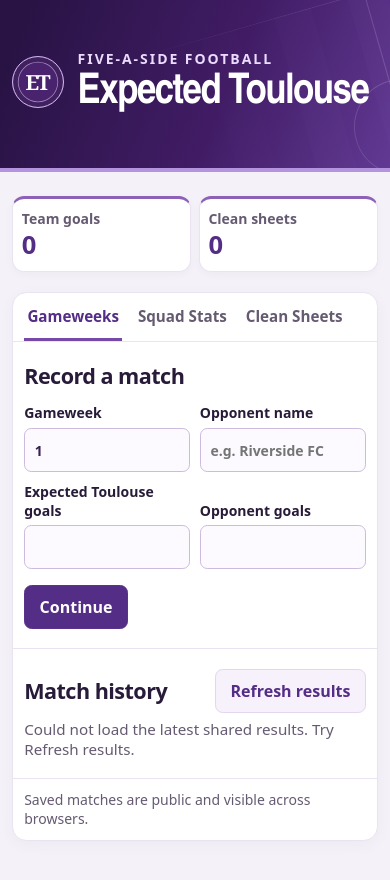
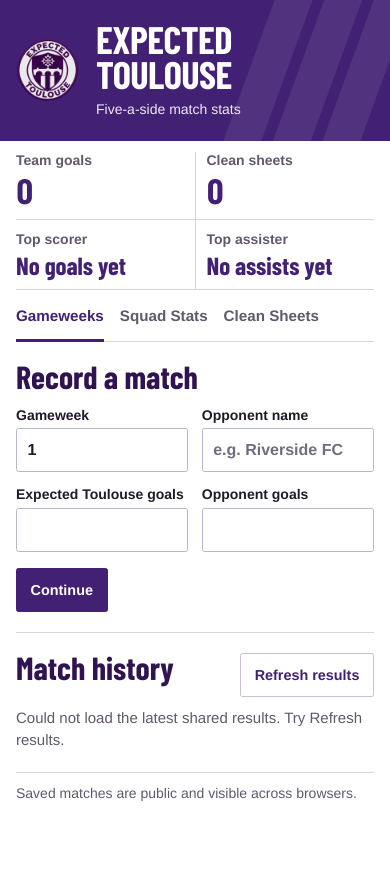
Before and after one commit to kiranfinamordamania/expected-toulouse, a plain HTML site: page index.html in a window 390 px wide. After the commit the page ends 858 px from the top, so only its background shows below. Drawn offline with Linux system fonts and the light colour scheme; no server answers.

Commit message:
Give Expected Toulouse a club crest and squad leaders

```diff
--- a/index.html
+++ b/index.html
@@ -3,29 +3,33 @@
 <head>
   <meta charset="utf-8">
   <meta name="viewport" content="width=device-width, initial-scale=1">
-  <meta name="theme-color" content="#281344">
-  <meta http-equiv="Content-Security-Policy" content="default-src 'none'; script-src 'self'; style-src 'self'; connect-src https://api.github.com; base-uri 'none'; form-action 'none'">
+  <meta name="theme-color" content="#422073">
+  <meta http-equiv="Content-Security-Policy" content="default-src 'none'; script-src 'self'; style-src 'self'; img-src 'self'; font-src 'self'; connect-src https://api.github.com; base-uri 'none'; form-action 'none'">
   <meta name="description" content="Goals, assists and clean sheets for the Expected Toulouse five-a-side squad.">
   <title>Expected Toulouse · Match Stats</title>
-  <link rel="stylesheet" href="./styles.css?v=delete-1">
-  <script src="./stats.js?v=delete-1" defer></script>
+  <link rel="icon" href="./expected-toulouse-crest.png" type="image/png">
+  <link rel="stylesheet" href="./styles.css?v=club-1">
+  <script src="./stats.js?v=club-1" defer></script>
 </head>
 <body>
-  <header class="hero">
-    <div class="hero-inner wrap">
-      <div class="crest" aria-hidden="true">ET</div>
-      <div class="hero-copy">
-        <p class="eyebrow">Five-a-side football</p>
+  <header class="masthead">
+    <div class="masthead-inner wrap">
+      <img class="crest" src="./expected-toulouse-crest.png" alt="" width="320" height="320">
+      <div>
         <h1>Expected Toulouse</h1>
+        <p class="masthead-subtitle">Five-a-side match stats</p>
       </div>
-      <div class="pitch" aria-hidden="true"><div class="pitch-circle"></div></div>
     </div>
   </header>
 
   <main class="wrap">
-    <section class="totals" aria-label="Team totals">
-      <div class="total-card"><p>Team goals</p><strong id="team-goals">0</strong></div>
-      <div class="total-card"><p>Clean sheets</p><strong id="team-clean-sheets">0</strong></div>
+    <section class="season-overview" aria-label="Team totals and leaders">
+      <dl class="stats-strip">
+        <div class="stat"><dt>Team goals</dt><dd id="team-goals">0</dd></div>
+        <div class="stat"><dt>Clean sheets</dt><dd id="team-clean-sheets">0</dd></div>
+        <div class="leader"><dt>Top scorer</dt><dd><strong id="top-scorer">No goals yet</strong><span id="top-scorer-count"></span></dd></div>
+        <div class="leader"><dt>Top assister</dt><dd><strong id="top-assister">No assists yet</strong><span id="top-assister-count"></span></dd></div>
+      </dl>
     </section>
 
     <section class="board" aria-label="Player statistics">
@@ -96,10 +100,7 @@
           <p>Goalkeeper</p>
         </div>
         <div class="keeper-row">
-          <div class="player">
-            <span class="initials is-keeper" aria-hidden="true">Z</span>
-            <div>Zach <span class="keeper-tag">GK</span></div>
-          </div>
+          <div class="player">Zach <span class="keeper-tag">GK</span></div>
           <strong id="keeper-counter">0</strong>
         </div>
         <p class="keeper-note">Zach earns a clean sheet each time Expected Toulouse wins without conceding.</p>
--- a/stats.js
+++ b/stats.js
@@ -143,12 +143,8 @@ async function writeSharedMatch(week, baseline, replacement) {
 
 function playerLabel(player) {
   const identity = element('div', undefined, 'player');
-  const keeper = player === 'Zach';
-  const initials = element('span', player === 'Ben 2' ? 'B2' : player[0], keeper ? 'initials is-keeper' : 'initials');
-  initials.setAttribute('aria-hidden', 'true');
-  const name = element('div', player);
-  if (keeper) name.append(' ', element('span', 'GK', 'keeper-tag'));
-  identity.append(initials, name);
+  identity.textContent = player;
+  if (player === 'Zach') identity.append(element('span', 'GK', 'keeper-tag'));
   return identity;
 }
 
@@ -178,7 +174,9 @@ function renderHistory(container, records, editable = false) {
     const top = element('div', undefined, 'match-card-top');
     const title = element('div');
     const actions = element('div', undefined, 'match-card-actions');
-    title.append(element('h3', `Gameweek ${match.week}`), element('p', scoreLine(match), 'match-score'));
+    const score = element('p', undefined, 'match-score');
+    score.append('Expected Toulouse ', element('strong', `${match.team}–${match.opponent}`), ` ${match.opponentName}`);
+    title.append(element('h3', `Gameweek ${match.week}`), score);
     top.append(title);
     if (editable) {
       const edit = element('button', 'Edit', 'secondary');
@@ -213,6 +211,15 @@ function renderHistory(container, records, editable = false) {
   container.replaceChildren(cards);
 }
 
+function renderLeader(stats, metric, id, unit) {
+  const best = Math.max(...Array.from(stats.values(), player => player[metric]));
+  const leaders = best > 0 ? players.filter(player => stats.get(player)[metric] === best) : [];
+  document.querySelector(`#${id}`).textContent = leaders.length ? leaders.join(' / ') : `No ${metric} yet`;
+  document.querySelector(`#${id}-count`).textContent = leaders.length
+    ? `${best} ${unit}${best === 1 ? '' : 's'}${leaders.length > 1 ? ' each' : ''}`
+    : '';
+}
+
 function render() {
   const stats = new Map(players.map(player => [player, { goals: 0, assists: 0 }]));
   const keeperMatches = [];
@@ -227,6 +234,8 @@ function render() {
   }
   document.querySelector('#team-goals').textContent = goals;
   document.querySelector('#team-clean-sheets').textContent = keeperMatches.length;
+  renderLeader(stats, 'goals', 'top-scorer', 'goal');
+  renderLeader(stats, 'assists', 'top-assister', 'assist');
   document.querySelector('#keeper-counter').textContent = keeperMatches.length;
   const list = document.querySelector('#keeper-matches');
   list.replaceChildren(...keeperMatches.map(match => element('li', `Gameweek ${match.week} · ${scoreLine(match)}`)));
--- a/styles.css
+++ b/styles.css
@@ -1,270 +1,279 @@
+@font-face {
+  font-family: "Barlow Condensed";
+  src: url("./barlow-condensed-bold.ttf") format("truetype");
+  font-style: normal;
+  font-weight: 700;
+  font-display: swap;
+}
+
 :root {
   color-scheme: light;
-  font-family: "Avenir Next", Avenir, system-ui, sans-serif;
-  color: #281b39;
-  background: #f4f1f8;
-  --violet: #542d86;
-  --muted: #655a71;
-  --line: #eae3f1;
+  font-family: "Helvetica Neue", Helvetica, Arial, sans-serif;
+  color: #211a29;
+  background: #fff;
+  --display: "Barlow Condensed", "Arial Narrow", Impact, sans-serif;
+  --violet: #422073;
+  --dark-violet: #301452;
+  --muted: #61596b;
+  --line: #d9d3df;
+  --wash: #f5f2f8;
+  --danger: #8a254b;
 }
 
 * { box-sizing: border-box; }
-body { margin: 0; }
-button { font: inherit; cursor: pointer; }
-button:focus-visible { outline: 2px solid #743fad; outline-offset: 2px; }
+body, h1, h2, h3, p, dl, dd { margin: 0; }
+button, input, select { font: inherit; }
+button { cursor: pointer; }
+button:disabled { opacity: .65; cursor: wait; }
+:focus-visible { outline: 2px solid #7946b0; outline-offset: 3px; }
 [hidden] { display: none !important; }
 
-.wrap { width: min(100% - 3rem, 64rem); margin-inline: auto; }
+.wrap { width: min(calc(100% - 4rem), 70rem); margin-inline: auto; }
 
-.hero {
+.masthead {
+  background: var(--violet);
+  color: white;
   overflow: hidden;
-  color: #fff;
-  background: linear-gradient(112deg, #281344 6%, #411c65 57%, #613993);
-  border-bottom: 4px solid #b494df;
 }
-
-.hero-inner {
+.masthead-inner {
   position: relative;
+  isolation: isolate;
+  min-height: 11.25rem;
   display: flex;
   align-items: center;
-  isolation: isolate;
-  gap: 1.6rem;
-  min-height: 13.3rem;
-  padding-block: 2rem 2.25rem;
+  gap: clamp(1rem, 3vw, 2rem);
+  padding-block: 1.35rem 1.5rem;
 }
+.masthead-inner::after {
+  content: "";
+  position: absolute;
+  z-index: -1;
+  top: -25%;
+  right: 1.5rem;
+  width: 2.4rem;
+  height: 150%;
+  background: #ffffff14;
+  box-shadow: -3.1rem 0 #ffffff14, -6.2rem 0 #ffffff14;
+  transform: skewX(-20deg);
+}
+.crest {
+  display: block;
+  width: clamp(4rem, 11vw, 7.7rem);
+  height: auto;
+  aspect-ratio: 1;
+  object-fit: contain;
+  flex: none;
+}
+.masthead h1 {
+  font: 700 clamp(2.4rem, 7vw, 5.4rem)/.92 var(--display);
+  text-transform: uppercase;
+  letter-spacing: -.015em;
+  text-wrap: balance;
+}
+.masthead-subtitle { margin-top: .55rem; font-size: .95rem; color: #f1e8fa; }
 
-.crest {
-  flex: none;
+.season-overview { border-bottom: 1px solid var(--line); }
+.stats-strip {
   display: grid;
-  place-items: center;
-  width: 4.6rem;
-  aspect-ratio: 1;
-  border: 1px solid #cfb5ef;
-  border-radius: 50%;
-  box-shadow: inset 0 0 0 .3rem #40215e, inset 0 0 0 .35rem #a186c1;
-  background: #49236e;
-  font: 800 1.75rem/1 Georgia, serif;
-  letter-spacing: -.1em;
-  text-indent: -.1em;
+  grid-template-columns: .75fr .9fr 1.35fr 1.35fr;
+  padding-block: 1.2rem;
 }
-
-.eyebrow {
-  margin: 0 0 .38rem;
-  color: #eadbff;
+.stats-strip > div { min-width: 0; padding: 0 1.1rem; border-inline-start: 1px solid var(--line); }
+.stats-strip > div:first-child { padding-inline-start: 0; border-inline-start: 0; }
+.stats-strip dt {
+  margin-bottom: .3rem;
   font-size: .875rem;
   font-weight: 700;
-  letter-spacing: .14em;
-  text-transform: uppercase;
+  color: var(--muted);
 }
+.stat dd, #keeper-counter {
+  font: 700 2.7rem/1 var(--display);
+  font-variant-numeric: tabular-nums;
+  color: var(--violet);
+}
+.leader strong {
+  display: block;
+  color: var(--violet);
+  font: 700 1.75rem/1.06 var(--display);
+  overflow-wrap: anywhere;
+}
+.leader span { color: var(--muted); display: block; margin-top: .25rem; font-size: .875rem; }
+.leader span:empty { display: none; }
 
-h1, h2, p { margin: 0; }
-h1 {
-  font: 800 clamp(2.65rem, 6vw, 4.85rem)/.96 "Avenir Next Condensed", "Arial Narrow", system-ui, sans-serif;
-  letter-spacing: -.035em;
+main.wrap { padding-bottom: 2.8rem; }
+.tab-bar {
+  display: flex;
+  gap: clamp(1rem, 4vw, 2.1rem);
+  border-bottom: 1px solid var(--line);
 }
-
-.pitch {
-  position: absolute;
-  z-index: -1;
-  right: -6.5rem;
-  top: -.8rem;
-  width: 31rem;
-  height: 17.5rem;
-  transform: rotate(-16deg);
-  border: 1px solid #eddbff66;
-  border-radius: .3rem;
-  opacity: .5;
-  background: repeating-linear-gradient(90deg, #e4c6ff0f 0 2.4rem, transparent 2.4rem 4.8rem);
-  pointer-events: none;
-  mask-image: linear-gradient(90deg, transparent, black 50%);
-}
-
-.pitch::before, .pitch::after {
-  content: "";
-  position: absolute;
-  top: 50%;
-  transform: translateY(-50%);
-  right: -1px;
-  width: 5rem;
-  height: 8.25rem;
-  border: 1px solid #eddbff80;
-}
-
-.pitch::after { width: 2rem; height: 4.2rem; }
-.pitch-circle {
-  position: absolute;
-  top: 50%;
-  left: 50%;
-  width: 6rem;
-  aspect-ratio: 1;
-  transform: translate(-50%, -50%);
-  border: 1px solid #eddbff80;
-  border-radius: 50%;
-}
-.pitch-circle::after {
-  content: "";
-  position: absolute;
-  left: 50%;
-  top: -6rem;
-  height: 18rem;
-  border-left: 1px solid #eddbff80;
-}
-
-main.wrap { padding-block: 1.5rem 3rem; }
-.totals { display: grid; grid-template-columns: repeat(2, minmax(0, 1fr)); gap: 1rem; }
-.total-card {
-  display: flex;
-  flex-direction: column;
-  gap: .15rem;
-  padding: .8rem 1.15rem .95rem;
-  background: #fff;
-  border: 1px solid var(--line);
-  border-top: 3px solid #8d61b7;
-  border-radius: .75rem;
-  box-shadow: 0 .15rem .5rem #32184908;
-}
-.total-card p { font-size: .875rem; font-weight: 650; color: var(--muted); }
-.total-card strong { font-size: 2rem; line-height: 1.12; color: var(--violet); overflow-wrap: anywhere; }
-.total-card strong, .count { font-variant-numeric: tabular-nums; }
-
-.board {
-  margin-top: 1.25rem;
-  background: #fff;
-  border: 1px solid var(--line);
-  border-radius: .9rem;
-  box-shadow: 0 .25rem 1rem #32184909;
-}
-
-.tab-bar { display: flex; gap: 1.4rem; padding-inline: 1.2rem; border-bottom: 1px solid var(--line); }
 [role="tab"] {
-  min-height: 3rem;
-  padding: .65rem .2rem .5rem;
+  min-height: 3.25rem;
+  margin-bottom: -1px;
+  padding: .65rem 0 .5rem;
+  color: var(--muted);
+  background: transparent;
   border: 0;
   border-bottom: 3px solid transparent;
-  background: transparent;
-  color: var(--muted);
   font-size: .95rem;
   font-weight: 700;
 }
 [role="tab"]:hover { color: var(--violet); }
-[role="tab"][aria-selected="true"] { color: var(--violet); border-bottom-color: #7648a7; }
+[role="tab"][aria-selected="true"] { color: var(--violet); border-bottom-color: var(--violet); }
 
-.board-heading { display: flex; align-items: baseline; justify-content: space-between; gap: 1rem; padding: 1.05rem 1.2rem; }
-.board-heading h2 { font-size: 1.35rem; letter-spacing: -.025em; }
-.board-heading p { color: var(--muted); font-size: .875rem; }
-table { width: 100%; table-layout: fixed; border-collapse: collapse; }
-thead { background: #f6f1fa; }
-th, td { text-align: center; }
-thead th { padding: .62rem .35rem; color: #5c456e; font-size: .875rem; }
-thead th:first-child { width: 46%; text-align: left; padding-left: 1.2rem; }
-tbody tr { border-bottom: 1px solid var(--line); }
-tbody tr:last-child { border-bottom: 0; }
-tbody tr:hover { background: #fcfaff; }
-tbody th { padding: .35rem .25rem .35rem 1.2rem; font-weight: 700; text-align: left; }
-td { padding: .35rem .25rem; }
-.player { display: flex; align-items: center; gap: .65rem; line-height: 1.15; }
-.initials {
-  flex: none;
+#log-panel { display: grid; grid-template-columns: minmax(0, .9fr) minmax(0, 1.1fr); }
+.match-entry { padding: 1.5rem clamp(1.25rem, 3.5vw, 2.5rem) 1.7rem 0; }
+.match-log {
+  min-width: 0;
+  padding: 1.5rem 0 1.7rem clamp(1.25rem, 3.5vw, 2.5rem);
+  border-inline-start: 1px solid var(--line);
+}
+.board-heading, .match-log-heading {
+  display: flex;
+  flex-wrap: wrap;
+  align-items: baseline;
+  justify-content: space-between;
+  gap: .45rem 1rem;
+}
+.board-heading { padding: 1.3rem 0 .8rem; }
+h2 { font: 700 2rem/1 var(--display); color: var(--dark-violet); }
+.board-heading p { color: var(--muted); font-size: .9rem; }
+.match-entry h2:focus, .match-log h2:focus { outline: none; }
+
+.score-fields {
   display: grid;
-  place-items: center;
-  width: 2rem;
-  aspect-ratio: 1;
-  border-radius: .45rem;
-  color: #573378;
-  background: #efe6f8;
+  grid-template-columns: repeat(2, minmax(0, 1fr));
+  gap: .85rem;
+  margin-block: .95rem 1rem;
+}
+.score-fields label, .goal-row label, #editor-form label {
+  display: grid;
+  align-content: end;
+  gap: .35rem;
   font-size: .875rem;
-  font-weight: 750;
+  font-weight: 700;
 }
-.initials.is-keeper { background: #572d80; color: #fff; }
-.keeper-tag {
-  display: inline-block;
-  margin-left: .25rem;
-  padding: .15rem .3rem;
-  background: #eee4f6;
-  color: #573378;
-  border-radius: .25rem;
-  font: 750 .75rem/1.05 system-ui, sans-serif;
-  vertical-align: middle;
-}
-
-tbody th, td { padding-block: .65rem; }
-td, #keeper-counter { font-weight: 750; font-variant-numeric: tabular-nums; }
-.match-entry, .match-log { padding: 1.2rem; }
-.match-entry { border-bottom: 1px solid var(--line); }
-.match-entry h2, .match-log h2 { font-size: 1.35rem; letter-spacing: -.025em; }
-.match-entry h2:focus, .match-log h2:focus { outline: none; }
-.score-fields { display: grid; grid-template-columns: repeat(2, minmax(0, 1fr)); gap: .8rem; margin-block: .85rem 1rem; }
-.score-fields label, .goal-row label, #editor-form label { display: grid; align-content: end; gap: .35rem; font-size: .875rem; font-weight: 750; }
 input, select {
   width: 100%;
   min-height: 2.75rem;
-  padding: .45rem .6rem;
-  border: 1px solid #cdbbdf;
-  border-radius: .45rem;
-  color: #382052;
-  background: #fcfaff;
-  font: inherit;
+  padding: .46rem .65rem;
+  border: 1px solid #bfb5c9;
+  border-radius: .15rem;
+  color: #211a29;
+  background: #fff;
+  font-size: 1rem;
 }
-input:focus-visible, select:focus-visible { outline: 2px solid #743fad; outline-offset: 2px; }
-select:disabled { color: var(--muted); background: #f4f0f8; }
-.primary, .secondary, .danger { min-height: 2.75rem; padding: .55rem .9rem; border: 1px solid #5b3289; border-radius: .48rem; font-weight: 750; }
-.primary { color: #fff; background: #542d86; }
-.primary:hover { background: #3a1e61; }
-.secondary { color: #542d86; background: #f7f1fb; border-color: #e3d6ed; }
-.secondary:hover { background: #eee1f8; }
-.remove-match { color: #8a254b; background: #fff5f8; border-color: #efd7e0; }
-.remove-match:hover { background: #f9e5ed; }
-.danger { color: #fff; background: #8a254b; border-color: #8a254b; }
-.danger:hover { background: #691a37; border-color: #691a37; }
-button:disabled { opacity: .65; cursor: wait; }
-.form-actions { display: flex; flex-wrap: wrap; gap: .6rem; margin-top: .85rem; }
-.goal-fields { display: grid; gap: .7rem; margin-top: .65rem; }
+input::placeholder { color: #746b7e; }
+select:disabled { color: var(--muted); background: var(--wash); }
+.primary, .secondary, .danger {
+  min-height: 2.75rem;
+  padding: .48rem .85rem;
+  border: 1px solid var(--violet);
+  border-radius: .15rem;
+  font-size: .9rem;
+  font-weight: 700;
+}
+.primary { background: var(--violet); color: #fff; }
+.primary:hover { background: var(--dark-violet); }
+.secondary { color: var(--violet); background: #fff; border-color: #c9bed3; }
+.secondary:hover { background: var(--wash); }
+.remove-match { color: var(--danger); border-color: #d9bdca; }
+.remove-match:hover { background: #fff0f5; }
+.danger { color: #fff; background: var(--danger); border-color: var(--danger); }
+.danger:hover { background: #691a37; }
+.form-actions { display: flex; flex-wrap: wrap; gap: .55rem; margin-top: .9rem; }
+.goal-fields { display: grid; gap: .65rem; margin-top: .75rem; }
 .goal-fields:empty { display: none; }
-.goal-row { min-width: 0; margin: 0; padding: .45rem .75rem .75rem; border: 1px solid var(--line); border-radius: .55rem; display: grid; grid-template-columns: repeat(2, minmax(0, 1fr)); gap: .65rem; }
-.goal-row legend { padding-inline: .25rem; color: var(--violet); font-size: .875rem; font-weight: 750; }
-.match-entry .match-score { margin: .25rem 0 .5rem; }
-.match-score, .empty-log, .keeper-note, #no-goals { color: var(--muted); font-size: .95rem; overflow-wrap: anywhere; }
+.goal-row {
+  display: grid;
+  grid-template-columns: repeat(2, minmax(0, 1fr));
+  min-width: 0;
+  gap: .65rem;
+  margin: 0;
+  padding: .3rem .65rem .7rem;
+  border: 1px solid var(--line);
+}
+.goal-row legend { padding-inline: .28rem; color: var(--violet); font-weight: 700; font-size: .875rem; }
+
+.match-entry .match-score { margin: .45rem 0 .65rem; }
+.match-score, .empty-log, .keeper-note, #no-goals {
+  color: var(--muted);
+  font-size: .9375rem;
+  line-height: 1.45;
+  overflow-wrap: anywhere;
+}
+.match-score strong { color: var(--dark-violet); font-variant-numeric: tabular-nums; }
 .match-feedback { margin-top: .75rem; color: var(--violet); font-weight: 700; }
-.empty-log { margin-top: .4rem; }
-.match-log-heading { display: flex; flex-wrap: wrap; align-items: center; justify-content: space-between; gap: .65rem; }
-.match-card { padding: .75rem 0; border-bottom: 1px solid var(--line); }
+.empty-log { margin-top: .65rem; }
+.match-card { padding: .85rem 0; border-bottom: 1px solid var(--line); }
 .match-card:last-child { border-bottom: 0; padding-bottom: 0; }
-.match-card-top { display: flex; flex-wrap: wrap; align-items: center; justify-content: space-between; gap: .75rem; }
-.match-card-actions { display: flex; gap: .45rem; }
-.match-card h3 { margin: 0 0 .2rem; font-size: 1rem; }
-.match-card details { margin-top: .65rem; }
-.match-card summary, #local-history > summary { color: var(--violet); font-size: .9rem; font-weight: 700; cursor: pointer; }
+.match-card-top { display: flex; flex-wrap: wrap; align-items: center; justify-content: space-between; gap: .5rem .75rem; }
+.match-card-top > div:first-child { min-width: 0; }
+.match-card-actions { display: flex; gap: .4rem; }
+.match-card h3 {
+  margin-bottom: .2rem;
+  color: var(--dark-violet);
+  font: 700 1.25rem/1 var(--display);
+}
+.match-card details { margin-top: .55rem; }
+.match-card summary, #local-history > summary { color: var(--violet); font-size: .875rem; font-weight: 700; cursor: pointer; }
 #local-history { margin-top: 1rem; }
-.match-card ol { margin: .55rem 0 .25rem; padding-left: 1.5rem; }
+.match-card ol { margin: .5rem 0 .1rem; padding-left: 1.45rem; }
 .match-card li + li { margin-top: .35rem; }
 .match-card li span { margin-left: .55rem; color: var(--muted); font-size: .875rem; }
-.keeper-row { display: flex; align-items: center; justify-content: space-between; gap: 1rem; padding: 1.1rem 1.2rem; background: #faf7fd; font-weight: 700; }
-#keeper-counter { color: var(--violet); font-size: 1.75rem; }
-.keeper-note { padding: .8rem 1.2rem; }
-.keeper-matches { margin: 0; padding: 0 1.2rem .85rem 2.35rem; }
+
+table { width: 100%; table-layout: fixed; border-collapse: collapse; }
+thead { background: var(--wash); }
+th, td { text-align: center; }
+thead th { padding: .65rem .4rem; color: var(--violet); font-size: .875rem; }
+thead th:first-child { width: 48%; text-align: left; padding-left: .75rem; }
+tbody tr { border-bottom: 1px solid var(--line); }
+tbody tr:last-child { border-bottom: 0; }
+tbody th { text-align: left; padding: .72rem .75rem; }
+td { padding: .72rem .25rem; font-weight: 700; font-variant-numeric: tabular-nums; }
+.player { display: flex; align-items: center; gap: .45rem; line-height: 1.2; }
+.keeper-tag { color: var(--violet); font-size: .75rem; font-weight: 700; }
+.keeper-row {
+  display: flex;
+  align-items: center;
+  justify-content: space-between;
+  gap: 1rem;
+  border-block: 1px solid var(--line);
+  padding: .85rem .75rem;
+  background: var(--wash);
+  font-weight: 700;
+}
+.keeper-note { padding: .8rem 0; }
+.keeper-matches { margin: 0; padding: 0 0 .85rem 1.2rem; }
 .keeper-matches li + li { margin-top: .3rem; }
-.save-note { padding: .7rem 1.2rem; border-top: 1px solid var(--line); color: var(--muted); font-size: .875rem; }
-#editor-dialog, #delete-dialog { width: min(100% - 2rem, 29rem); padding: 1.2rem; border: 1px solid var(--line); border-radius: .9rem; color: inherit; }
-#editor-dialog::backdrop, #delete-dialog::backdrop { background: #24133999; }
-#editor-form p, #editor-form label, #delete-dialog p { margin-top: .75rem; }
-#editor-form p { line-height: 1.45; }
+.save-note { padding: .75rem 0; border-top: 1px solid var(--line); color: var(--muted); font-size: .875rem; }
+
+#editor-dialog, #delete-dialog {
+  width: min(calc(100% - 2rem), 29rem);
+  padding: 1.3rem;
+  border: 1px solid var(--violet);
+  border-radius: .15rem;
+  color: inherit;
+}
+#editor-dialog::backdrop, #delete-dialog::backdrop { background: #1e142db3; }
+#editor-form p, #editor-form label, #delete-dialog p { margin-top: .75rem; line-height: 1.45; }
 #editor-form a { color: var(--violet); font-weight: 700; }
 
-@media (max-width: 39rem) {
-  .wrap { width: calc(100% - 1.5rem); }
-  .hero-inner { min-height: 10.5rem; gap: .85rem; }
-  .crest { width: 3.25rem; font-size: 1.3rem; }
-  .pitch { right: -17rem; opacity: .36; }
-  .totals { gap: .45rem; }
-  .total-card { padding: .65rem .55rem .7rem; }
-  .total-card strong { font-size: 1.6rem; }
-  .tab-bar, .board-heading, .match-entry, .match-log, .keeper-row, .keeper-note, .save-note { padding-inline: .7rem; }
-  .tab-bar { gap: clamp(.55rem, 3.2vw, 1.4rem); }
-  thead th:first-child { width: 32%; padding-left: .65rem; }
-  tbody th { padding-left: .65rem; }
-  .player { gap: .3rem; }
-  .initials { display: none; }
-  .keeper-row .initials { display: grid; }
-  .keeper-tag { margin-left: .08rem; }
-  .score-fields { gap: .6rem; }
+@media (max-width: 52rem) {
+  #log-panel { grid-template-columns: 1fr; }
+  .match-entry, .match-log { padding-inline: 0; }
+  .match-log { border-inline-start: 0; border-top: 1px solid var(--line); }
 }
+
+@media (max-width: 42rem) {
+  .wrap { width: calc(100% - 2rem); }
+  .masthead-inner { min-height: 7.5rem; }
+  .masthead-inner::after { right: -.75rem; }
+  .masthead-subtitle { font-size: .875rem; }
+  .stats-strip { grid-template-columns: 1fr 1fr; padding-block: .7rem 0; }
+  .stats-strip > div { padding: 0 .65rem .7rem; }
+  .stats-strip > div:nth-child(odd) { padding-inline-start: 0; border-inline-start: 0; }
+  .stats-strip .leader { padding-top: .65rem; border-top: 1px solid var(--line); }
+  .stat dd { font-size: 2.2rem; }
+  .leader strong { font-size: 1.55rem; }
+  .match-entry, .match-log { padding-block: 1.1rem 1.3rem; }
+}
```
Also changed, not shown: barlow-condensed-bold.ttf (added), barlow-ofl.txt (added), expected-toulouse-crest.png (added).
